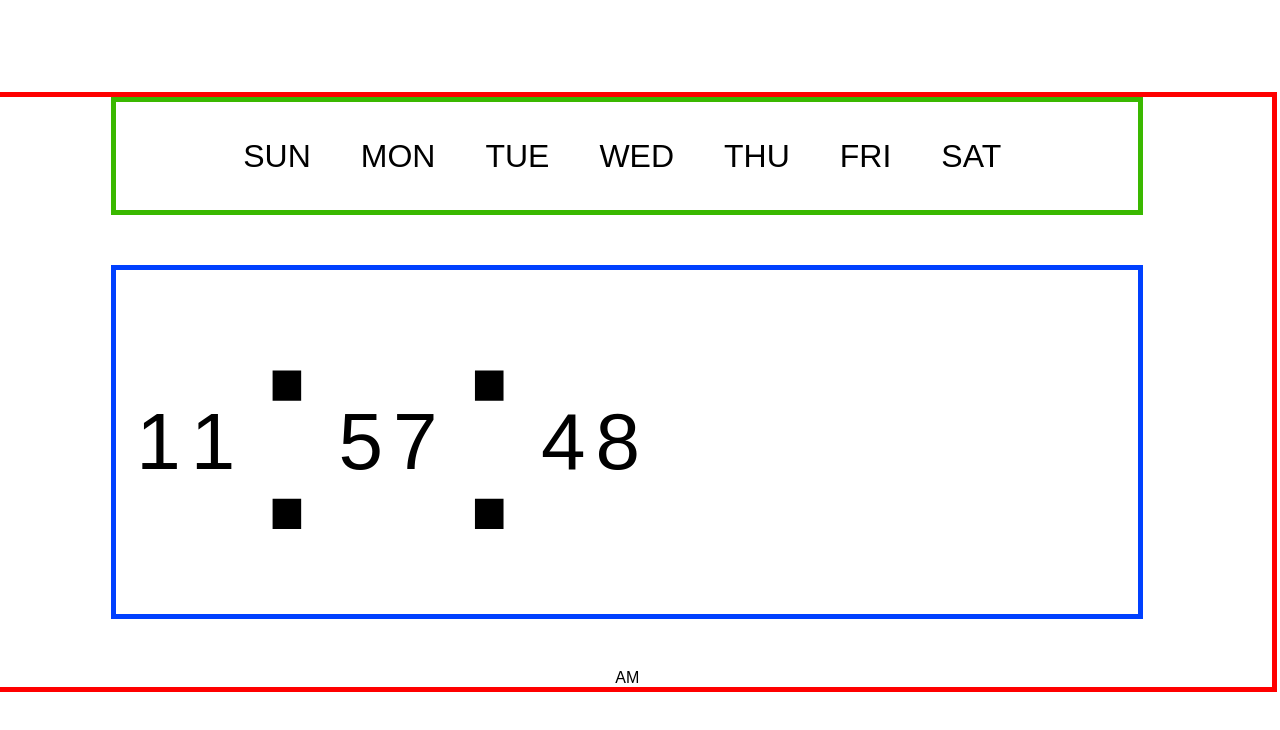
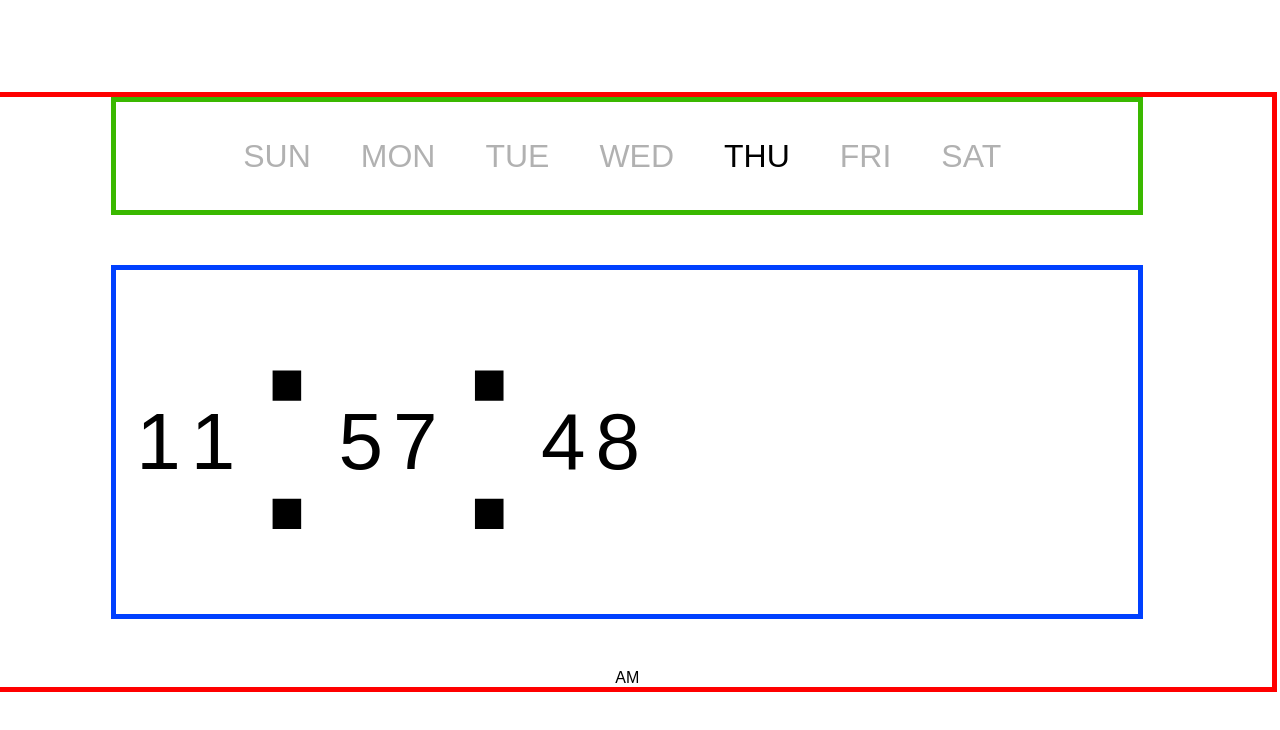
Before and after one commit to Afek-Sakaju/digital-clock-react, a React (Create React App) app: page / in a window 1280 px wide. Shown: the top 730 px of the page. Built offline with nearby package versions, Linux system fonts and the light colour scheme.

Commit message:
dayText state

```diff
--- a/src/app.jsx
+++ b/src/app.jsx
@@ -2,15 +2,13 @@ import React, { useState } from "react";
 import { DaysGroups, DigitsClock } from "./components";
 
 function App() {
-  const [dayState, toggleDayState] = useState(false);
+  const [currentDay, setCurrentDay] = useState(new Date().getDay());
   const [ampmState, setAmPmState] = useState('AM');
-  //const [numberState, changeNumberState] = useState(1);
-
 
   return (
     <div className="mainContainer">
       <div className="daysContainer">
-        <DaysGroups value={dayState} />
+        <DaysGroups currentDay={currentDay} />
       </div>
       <DigitsClock updateAmPm={setAmPmState} ampmState = {ampmState}/>
       {ampmState}
--- a/src/base-components/DayText/DayText.jsx
+++ b/src/base-components/DayText/DayText.jsx
@@ -1,16 +1,18 @@
 import React from "react";
 import PropTypes from "prop-types";
 import "./DayText.scss";
+import {daysArray} from '../../consts'
 
-export function DayText({ label, value }) {
-  const className = value ? "dayTextActive" : "dayTextPassive";
+export function DayText({ label, currentDay }) {
+  const isCurrentDay = !(label.localeCompare(daysArray[currentDay], 'en', { sensitivity: 'base' }));
+  const className =  isCurrentDay ? "dayText" : "dayText passive";
 
   return <div className={className}>{label}</div>;
 }
 
 DayText.propTypes = {
   label: PropTypes.string,
-  value: PropTypes.bool,
+  currentDay: PropTypes.string,
 };
 
 DayText.defaultProps = {
--- a/src/base-components/DayText/DayText.scss
+++ b/src/base-components/DayText/DayText.scss
@@ -4,11 +4,9 @@
   color: black;
 }
 
-.dayTextActive {
+.dayText {
   @include dayTextDesign;
+  &.passive {
+    opacity: 0.3;
+  }
 }
-
-.dayTextPassive {
-  @include dayTextDesign;
-  opacity: 0.7;
-}
--- a/src/components/DaysGroup/DaysGroup.jsx
+++ b/src/components/DaysGroup/DaysGroup.jsx
@@ -2,14 +2,15 @@ import PropTypes from "prop-types";
 import { daysArray } from "../../consts";
 import { DayText } from "../../base-components";
 
-export function DaysGroups(value) {
+export function DaysGroups({currentDay}) {
   return daysArray.map((day, index) => {
-    return <DayText label={day.toUpperCase()} value={value} key={index} />;
+
+    return <DayText label={day.toUpperCase()} currentDay={currentDay} key={index} />;
   });
 }
 
 DaysGroups.propTypes = {
-  value: PropTypes.bool,
+  currentDay: PropTypes.string,
 };
 
 //DayText.defaultProps = {};
--- a/src/components/DigitsClock/DigitsClock.jsx
+++ b/src/components/DigitsClock/DigitsClock.jsx
@@ -23,13 +23,17 @@ export function DigitsClock({ updateAmPm ,ampmState}) {
     }
   },[ampm])
 
+  useEffect(()=>{
+
+  })
+
   return (
     <div className="numbersContainer">
-      {hh.split('').map((digit)=><Digit value={+digit} />)}
+      {hh.split('').map((digit,index)=><Digit value={+digit} key={`hh ${index}`} />)}
       <div className="twoDots">:</div>
-      {mm.split('').map((digit)=><Digit value={+digit} />)}
+      {mm.split('').map((digit,index)=><Digit value={+digit} key={`mm ${index}`}/>)}
       <div className="twoDots">:</div>
-      {ss.split('').map((digit)=><Digit value={+digit} />)}
+      {ss.split('').map((digit,index)=><Digit value={+digit} key={`ss ${index}`}/>)}
       </div>
   );
 }
--- a/src/index.js
+++ b/src/index.js
@@ -1,7 +1,7 @@
 import React from "react";
 import ReactDOM from "react-dom/client";
 import "./index.css";
-import App from "./App";
+import App from "./app";
 import reportWebVitals from "./reportWebVitals";
 
 const root = ReactDOM.createRoot(document.getElementById("root"));
```
